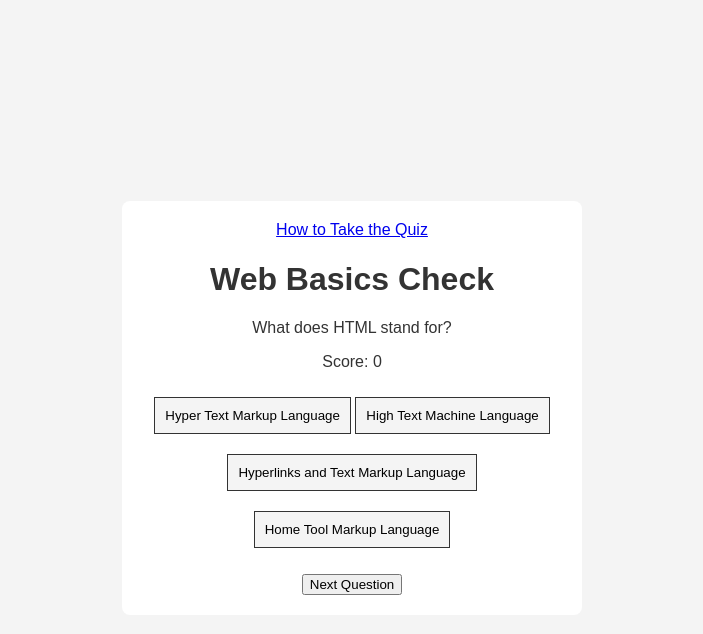
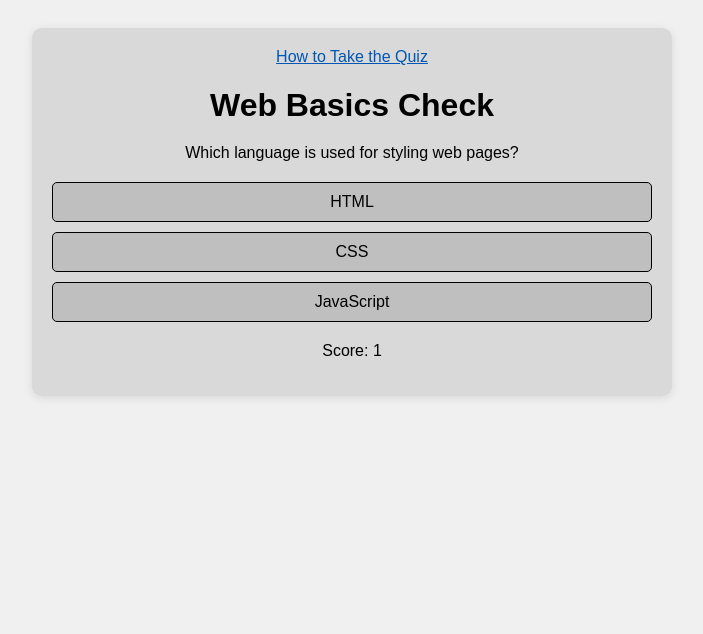
Before and after one commit to Alan-Baum/online-quiz, a plain HTML site: page index.html in a window 1280 px wide. Both pictures are taken after a click on the button "Hyper Text Markup Language". Shown: the whole page, without its empty margins (288-991 px from the left). Drawn offline with Linux system fonts and the light colour scheme.

Commit message:
Final UI fixes, feedback improvements, and documentation updates

```diff
--- a/css/style.css
+++ b/css/style.css
@@ -1,41 +1,92 @@
+/* Base styles */
 body {
   font-family: Arial, sans-serif;
-  background-color: #f4f4f4;
-  color: #333;
-  display: flex;
-  justify-content: center;
-  align-items: center;
-  height: 100vh;
+  background-color: #f0f0f0;
+  padding: 20px;
+  text-align: center;
+  color: #000;
 }
 
 .quiz-container {
-  background-color: #ffffff;
-  padding: 20px 30px;
-  border-radius: 8px;
-  width: 400px;
-  text-align: center;
+  max-width: 600px;
+  margin: 0 auto;
+  background-color: #d9d9d9;
+  padding: 20px;
+  border-radius: 10px;
+  box-shadow: 0 2px 10px rgba(0,0,0,0.1);
 }
 
-.answers button {
-  background-color: #f4f4f4;
-  border: 1px solid #333;
-  padding: 10px;
-  margin: 10px 0;
-  cursor: pointer;
+h1 {
+  margin-bottom: 20px;
 }
 
-.start-btn {
-  display: inline-block;
-  width: 100%;
-  padding: 10px;
-  background-color: #0077cc; /* your chosen project color */
-  color: white;
-  text-align: center;
-  text-decoration: none;
-  border-radius: 4px;
-  cursor: pointer;
+p {
+  color: #000;
 }
 
-.start-btn:hover {
-  background-color: #005fa3; /* slightly darker on hover */
+/* Button container */
+.btn-container {
+  margin: 20px 0;
 }
+
+/* Buttons */
+button {
+  display: block;
+  width: 100%;
+  margin: 10px 0;
+  padding: 10px;
+  font-size: 16px;
+  cursor: pointer;
+  border: 1px solid #000;
+  border-radius: 5px;
+  background-color: #bfbfbf;
+  color: #000;
+  transition: opacity 0.3s;
+}
+
+button.correct {
+  background-color: #4CAF50;
+  color: #fff;
+}
+
+button.wrong {
+  background-color: #bfbfbf;
+  color: #000;
+}
+
+button:hover {
+  opacity: 0.85;
+}
+
+/* Restart button */
+.restart-btn {
+  background-color: #bfbfbf;
+  border: 1px solid #000;
+}
+
+/* Score & feedback */
+.score {
+  font-weight: bold;
+}
+
+.feedback {
+  font-weight: bold;
+  margin-top: 10px;
+}
+
+/* Links */
+a {
+  color: #0056b3;
+  text-decoration: underline;
+}
+
+/* Responsive design */
+@media (max-width: 600px) {
+  .quiz-container {
+    padding: 15px;
+  }
+
+  button {
+    font-size: 14px;
+  }
+}
--- a/index.html
+++ b/index.html
@@ -1,37 +1,28 @@
 <!DOCTYPE html>
 <html lang="en">
 <head>
-  <meta charset="UTF-8" />
-  <meta name="viewport" content="width=device-width, initial-scale=1.0" />
+  <meta charset="UTF-8">
+  <meta name="viewport" content="width=device-width, initial-scale=1.0">
   <title>Online Quiz</title>
   <link rel="stylesheet" href="css/style.css">
 </head>
 <body>
-
   <main class="quiz-container">
-
-    <!-- Navigation -->
     <nav>
       <a href="how-to.html">How to Take the Quiz</a>
     </nav>
 
     <h1>Web Basics Check</h1>
 
-    <p class="question">What does HTML stand for?</p>
-    <p class="score">Score: 0</p>
+    <p id="question" aria-live="polite"></p>
+    <div id="answer-buttons" class="btn-container"></div>
 
-    <div class="answers">
-      <button>Hyper Text Markup Language</button>
-      <button>High Text Machine Language</button>
-      <button>Hyperlinks and Text Markup Language</button>
-      <button>Home Tool Markup Language</button>
-    </div>
+    <p id="score"></p>
+    <p id="feedback" class="feedback"></p>
 
-    <p class="feedback"></p>
-
-    <button class="next-btn">Next Question</button>
-    <button class="restart-btn" style="display:none;">Restart Quiz</button>
-
+    <button id="restart-btn" class="restart-btn" style="display:none;">
+      Restart Quiz
+    </button>
   </main>
 
   <script src="js/main.js"></script>
--- a/js/main.js
+++ b/js/main.js
@@ -1,100 +1,122 @@
 /* jshint esversion: 6 */
 /* jshint browser: true */
 
-// ================================
-// Online Quiz – main.js
-// Handles question loading, user answers, score tracking, and feedback
-// ================================
+const questionEl = document.getElementById("question");
+const answerButtonsEl = document.getElementById("answer-buttons");
+const scoreEl = document.getElementById("score");
+const feedbackEl = document.getElementById("feedback");
+const restartBtn = document.getElementById("restart-btn");
 
-// Example questions array
+let currentQuestionIndex = 0;
+let score = 0;
+
 const questions = [
   {
     question: "What does HTML stand for?",
-    options: ["Hyper Text Markup Language", "High Text Markup Language", "Hyperlinks and Text Markup Language"],
-    answer: 0
+    answers: [
+      { text: "Hyper Text Markup Language", correct: true },
+      { text: "Home Tool Markup Language", correct: false },
+      { text: "Hyperlinks and Text Markup Language", correct: false }
+    ]
   },
   {
     question: "Which language is used for styling web pages?",
-    options: ["HTML", "JQuery", "CSS", "XML"],
-    answer: 2
+    answers: [
+      { text: "HTML", correct: false },
+      { text: "CSS", correct: true },
+      { text: "JavaScript", correct: false }
+    ]
   },
   {
-    question: "Inside which HTML element do we put the JavaScript?",
-    options: ["<js>", "<scripting>", "<script>", "<javascript>"],
-    answer: 2
+    question: "Which language is used for web page interactivity?",
+    answers: [
+      { text: "HTML", correct: false },
+      { text: "CSS", correct: false },
+      { text: "JavaScript", correct: true }
+    ]
   }
 ];
 
-// Quiz state variables
-let currentQuestionIndex = 0;
-let score = 0;
+function startQuiz() {
+  questions.sort(() => Math.random() - 0.5);
+  currentQuestionIndex = 0;
+  score = 0;
+  scoreEl.textContent = `Score: ${score}`;
+  feedbackEl.textContent = "";
+  restartBtn.style.display = "none";
+  showQuestion();
+}
 
-// Select DOM elements
-const questionEl = document.getElementById("question");
-const optionsEl = document.getElementById("options");
-const nextBtn = document.getElementById("next-btn");
-const restartBtn = document.getElementById("restart-btn");
-const scoreEl = document.getElementById("score");
-
-// Load a question
-const loadQuestion = () => {
+function showQuestion() {
+  resetState();
   const currentQuestion = questions[currentQuestionIndex];
   questionEl.textContent = currentQuestion.question;
-  optionsEl.innerHTML = "";
 
-  currentQuestion.options.forEach((option, index) => {
+  currentQuestion.answers.forEach(answer => {
     const button = document.createElement("button");
-    button.textContent = option;
-    button.className = "option-btn";
-    button.addEventListener("click", () => selectAnswer(index));
-    optionsEl.appendChild(button);
+    button.textContent = answer.text;
+    if (answer.correct) {
+      button.dataset.correct = answer.correct;
+    }
+    button.addEventListener("click", selectAnswer);
+    answerButtonsEl.appendChild(button);
   });
-};
+}
 
-// Handle answer selection
-const selectAnswer = (selectedIndex) => {
-  const currentQuestion = questions[currentQuestionIndex];
-  if (selectedIndex === currentQuestion.answer) {
+function resetState() {
+  while (answerButtonsEl.firstChild) {
+    answerButtonsEl.removeChild(answerButtonsEl.firstChild);
+  }
+  feedbackEl.textContent = "";
+}
+
+function selectAnswer(e) {
+  const selectedButton = e.target;
+  const correct = selectedButton.dataset.correct === "true";
+
+  Array.from(answerButtonsEl.children).forEach(button => {
+    setStatusClass(button, button.dataset.correct === "true");
+  });
+
+  if (correct) {
     score++;
-    alert("Correct!");
+    feedbackEl.textContent = "Correct!";
   } else {
-    alert(`Wrong! The correct answer is "${currentQuestion.options[currentQuestion.answer]}".`);
+    feedbackEl.textContent = "Wrong answer.";
   }
-  disableOptions();
-};
 
-// Disable option buttons after selection
-const disableOptions = () => {
-  const buttons = optionsEl.querySelectorAll("button");
-  buttons.forEach((btn) => (btn.disabled = true));
-};
+  scoreEl.textContent = `Score: ${score}`;
 
-// Move to next question
-nextBtn.addEventListener("click", () => {
   currentQuestionIndex++;
   if (currentQuestionIndex < questions.length) {
-    loadQuestion();
+    setTimeout(showQuestion, 1000);
   } else {
-    showScore();
+    setTimeout(showFinalScore, 500);
   }
-});
+}
 
-// Show final score
-const showScore = () => {
-  questionEl.textContent = `Quiz Finished! Your score is ${score} out of ${questions.length}.`;
-  optionsEl.innerHTML = "";
-  nextBtn.style.display = "none";
+function setStatusClass(button, correct) {
+  clearStatusClass(button);
+  if (correct) {
+    button.classList.add("correct");
+  } else {
+    button.classList.add("wrong");
+  }
+}
+
+function clearStatusClass(button) {
+  button.classList.remove("correct");
+  button.classList.remove("wrong");
+}
+
+function showFinalScore() {
+  resetState();
+  scoreEl.textContent = "";
+  questionEl.textContent = `Your final score is ${score} out of ${questions.length}.`;
   restartBtn.style.display = "inline-block";
-};
+}
 
-// Restart quiz
-restartBtn.addEventListener("click", () => {
-  currentQuestionIndex = 0;
-  score = 0;
-  nextBtn.style.display = "inline-block";
-  restartBtn.style.display = "none";
-  loadQuestion();
-});
+restartBtn.addEventListener("click", startQuiz);
 
-// Initialize quiz
-loadQuestion();
+// Start quiz
+startQuiz();
```
Also changed, not shown: how-to.html (+4 -3 lines), 1 other file.
